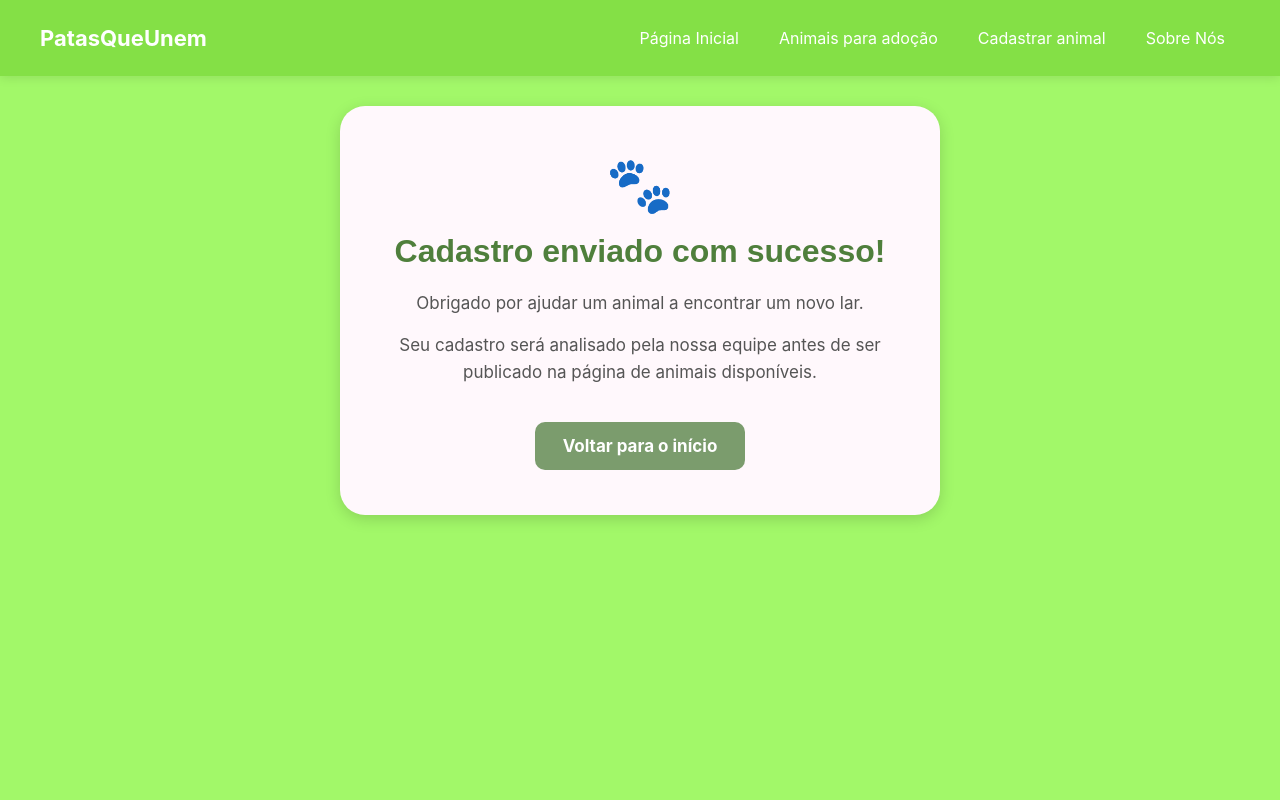
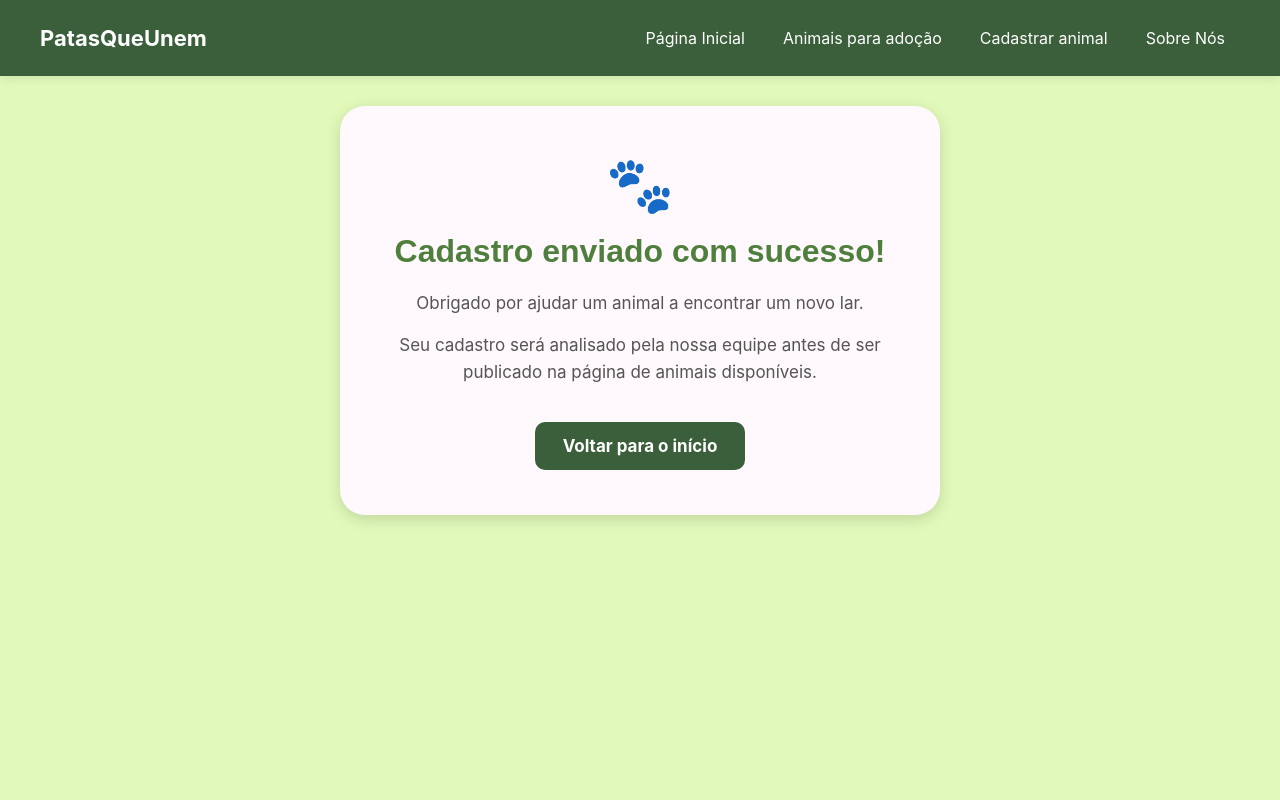
Before and after one commit to yazzi0101/PatasQueUnem, a Django app: page /sucesso-cadastro/ in a window 1280 px wide. Run offline with Django 5.2, Linux system fonts and the light colour scheme.

Commit message:
style: finaliza ajustes visuais da página de sucesso

```diff
--- a/animais/static/sucesso_cadastro.css
+++ b/animais/static/sucesso_cadastro.css
@@ -5,23 +5,24 @@
 }
 
 body {
-    background-color: #a2f869;
+    background-color: #e1faba;
+    display: flex;
+    flex-direction: column;
+    min-height: 100vh;
     font-family: 'Inter', sans-serif;
-    min-height: 100vh;
+    color: #304638;
 }
 
 .navbar {
     width: 100%;
-
     display: flex;
     align-items: center;
     justify-content: space-between;
-
+    flex-wrap: wrap;
+    gap: 15px;
     padding: 18px 40px;
-
-    background-color: #84e046;
-
-    box-shadow: 0 2px 10px rgba(0, 0, 0, 0.1);
+    background-color: #3a5f3a;
+    box-shadow: 0 2px 10px rgba(0, 0, 0, 0.10);
 }
 
 .logo {
@@ -34,22 +35,21 @@ body {
 
 .menu-topo {
     display: flex;
-    gap: 10px;
+    align-items: center;
+    flex-wrap: wrap;
+    gap: 8px;
 }
 
 .menu-topo a {
     color: white;
     text-decoration: none;
-
     padding: 10px 15px;
-
     border-radius: 8px;
-
     transition: 0.3s;
 }
 
 .menu-topo a:hover {
-    background-color: #befa96;
+   background-color: #588d58;
     transform: scale(1.05);
 }
 
@@ -97,7 +97,7 @@ body {
 
     margin-top: 20px;
 
-    background-color: #7b9c6d;
+    background-color: #3a5f3a;
     color: white;
 
     text-decoration: none;
@@ -113,7 +113,7 @@ body {
 }
 
 .btn-voltar:hover {
-    background-color: #9cf37c;
+    background-color: #588d58;
     transform: scale(1.05);
 }
 
```
